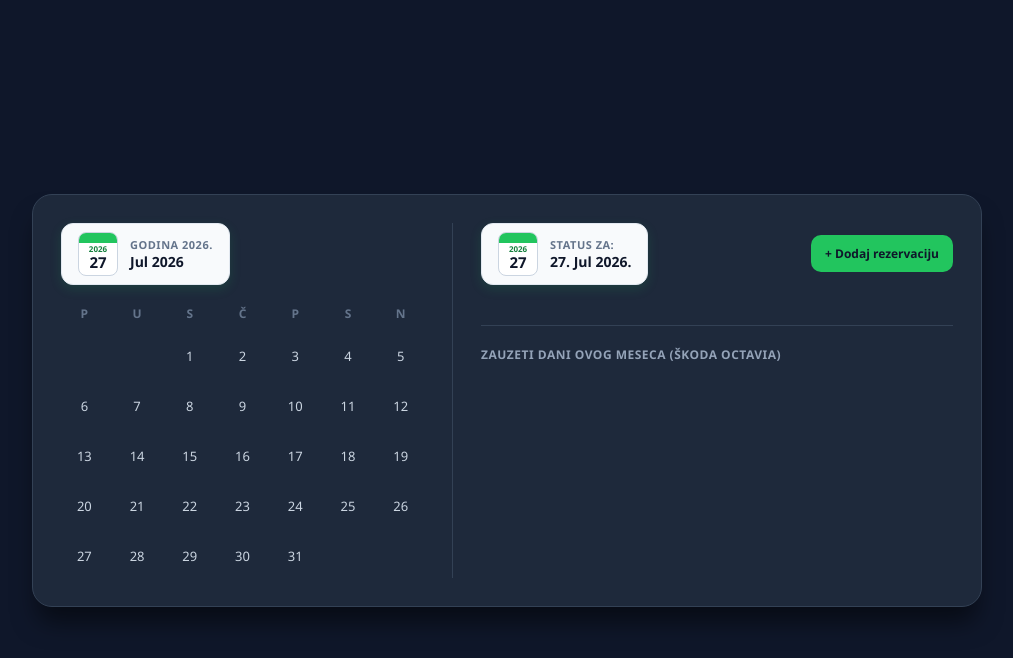
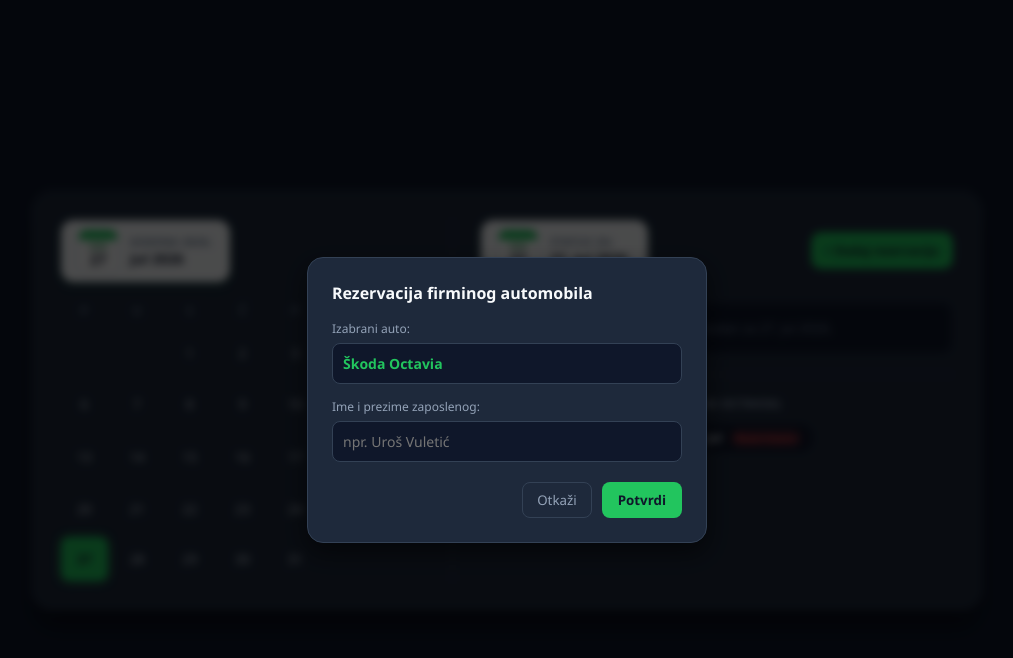
Before and after one commit to biketowork/booking_app, a plain HTML site: page index.html in a window 1280 px wide. Both pictures are taken after a click on the button "+ Dodaj rezervaciju". Shown: the whole page, without its empty margins (133-1146 px from the left). Drawn offline with Linux system fonts and the light colour scheme.

Commit message:
nova grana

```diff
--- a/app.js
+++ b/app.js
@@ -1,10 +1,10 @@
 let currentSelectedDay = 27;
 
 // Baza rezervacija za firmin auto (Škoda Octavia)
+// Ostavljamo samo 12. i 18. kao zauzete da možeš slobodno da testiraš rezervaciju na 27. Julu ili drugim danima
 const carReservations = {
   12: { person: 'Marko Nikolić', car: 'Škoda Octavia', status: 'Rezervisano' },
-  18: { person: 'Milan Petrović', car: 'Škoda Octavia', status: 'Rezervisano' },
-  27: { person: 'Uroš Vuletić', car: 'Škoda Octavia', status: 'Rezervisano' }
+  18: { person: 'Milan Petrović', car: 'Škoda Octavia', status: 'Rezervisano' }
 };
 
 // Funkcija za odabir dana
@@ -31,7 +31,7 @@
     }
   });
 
-  // 2. Osveži svetle ikonice na 2026. godinu
+  // 2. Osveži svetle ikonice
   document.getElementById('left-icon-day').textContent = day;
   document.getElementById('right-icon-day').textContent = day;
   document.getElementById('selected-date-text').textContent = `${day}. Jul 2026.`;
@@ -93,11 +93,17 @@
 
 // Modal Kontrole
 function openModal() {
-  // Provera pre otvaranja modala - obaveštenje ako je dan već zauzet
+  // Provera pre otvaranja modala
   if (carReservations[currentSelectedDay]) {
     const existingPerson = carReservations[currentSelectedDay].person;
-    alert(`Ovaj datum (${currentSelectedDay}. Jul) je već rezervisao/la ${existingPerson}. Nije moguće izvršiti novu rezervaciju za isti dan.`);
+    alert(`Datum ${currentSelectedDay}. Jul je već rezervisao/la ${existingPerson}.\n\nAko želite da napravite rezervaciju, izaberite drugi (slobodan) dan u kalendaru.`);
     return;
+  }
+
+  // Postavi izabrani datum u modal da korisnik vidi šta rezerviše
+  const modalDateEl = document.getElementById('modal-selected-date');
+  if (modalDateEl) {
+    modalDateEl.value = `${currentSelectedDay}. Jul 2026.`;
   }
 
   document.getElementById('person-name').value = '';
@@ -108,7 +114,7 @@
   document.getElementById('modal').style.display = 'none';
 }
 
-// Potvrda rezervacije uz proveru zauzetosti
+// Potvrda rezervacije
 function confirmReservation() {
   const nameInput = document.getElementById('person-name').value.trim();
 
@@ -117,14 +123,14 @@
     return;
   }
 
-  // Sigurnosna provera pre čuvanja (da sprreči pregazivanje)
+  // Provera zauzetosti pre čuvanja
   if (carReservations[currentSelectedDay]) {
-    alert(`Greška: Automobil je već rezervisao ${carReservations[currentSelectedDay].person} za ovaj datum.`);
+    alert(`Ovaj datum je u međuvremenu već rezervisao ${carReservations[currentSelectedDay].person}.`);
     closeModal();
     return;
   }
 
-  // Ako je dan slobodan, čuva se nova rezervacija
+  // Upisujemo novu rezervaciju
   carReservations[currentSelectedDay] = {
     person: nameInput,
     car: 'Škoda Octavia',
@@ -132,7 +138,7 @@
   };
 
   closeModal();
-  selectDate(currentSelectedDay); // Osvežava kalendar, karticu i tabove
+  selectDate(currentSelectedDay); // Osveži kalendar, karticu i tabove
 }
 
 // Inicijalno učitavanje
--- a/index.html
+++ b/index.html
@@ -124,6 +124,6 @@
     </div>
   </div>
 
-  <script src="script.js"></script>
+  <script src="app.js"></script>
 </body>
 </html>
```
